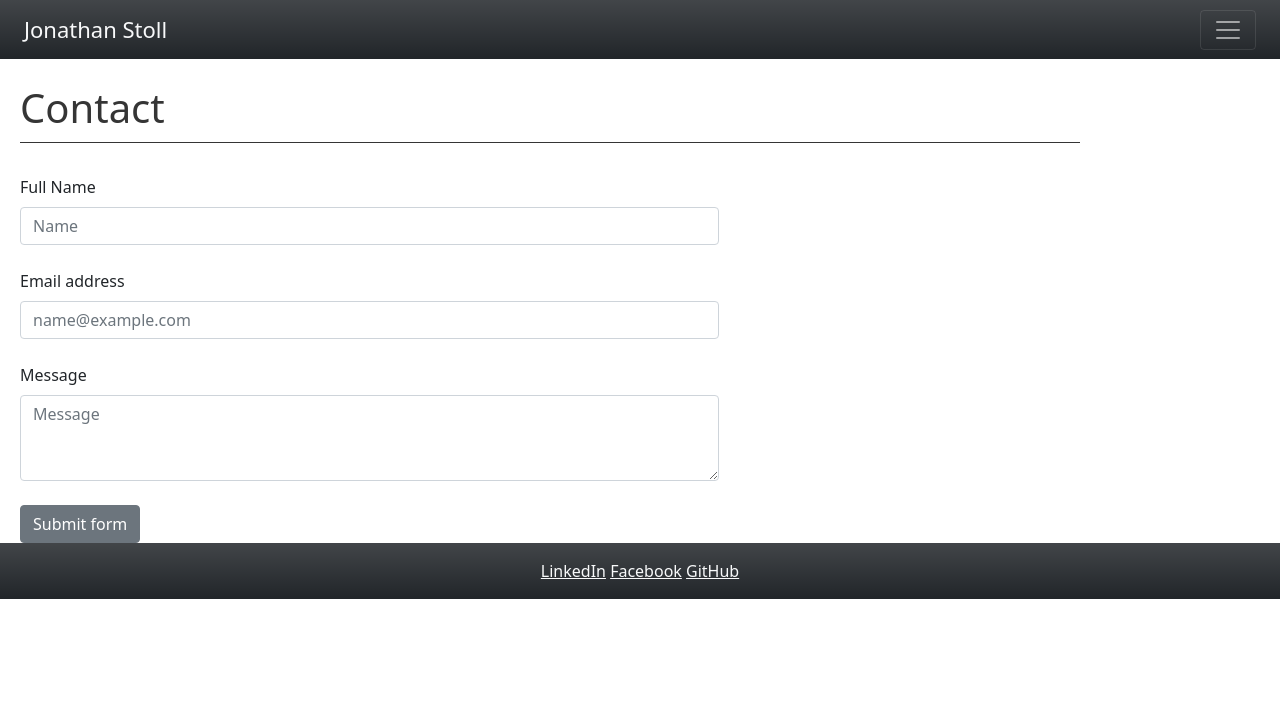
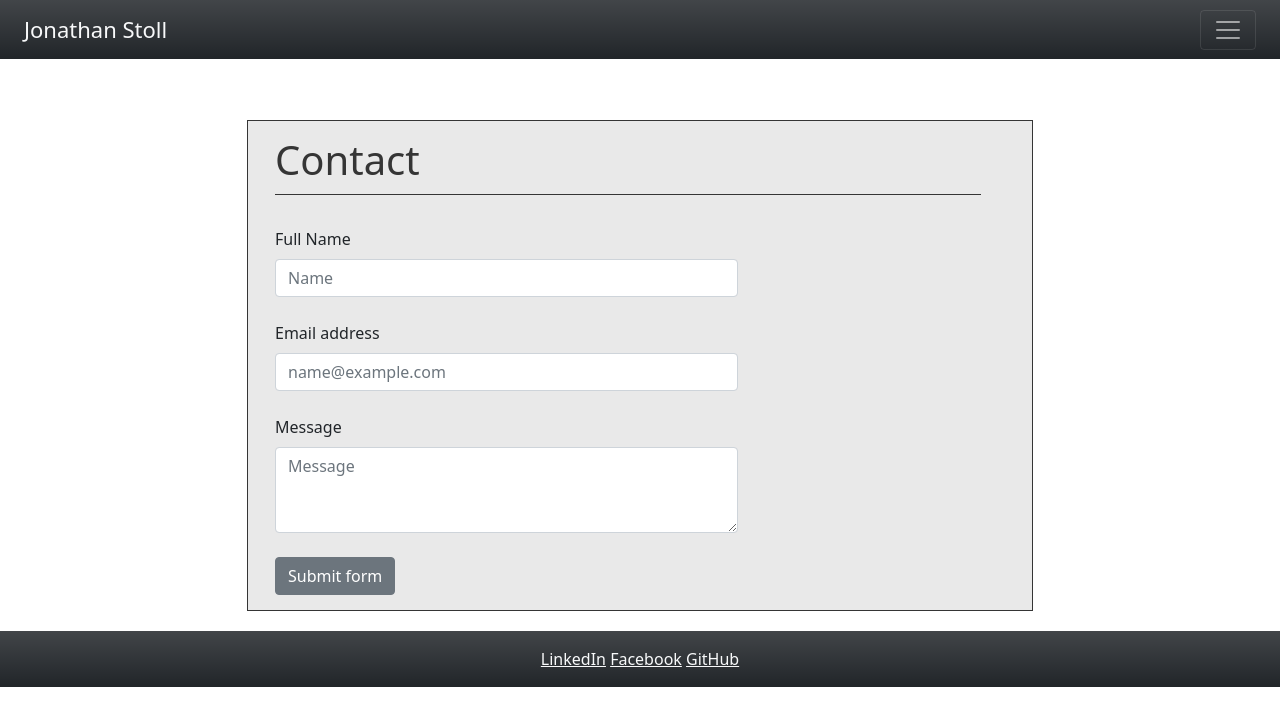
Before and after one commit to jonathanstoll0603/Jon-Stoll-Portfolio, a plain HTML site: page contact.html in a window 1280 px wide. Drawn offline with nearby package versions, Linux system fonts and the light colour scheme.

Commit message:
Added wrapper and documentation to each html file

```diff
--- a/contact.html
+++ b/contact.html
@@ -37,40 +37,48 @@
 
   </header>
 
+  <!-- Main Section -->
   <main>
-        <form class="row g-3 needs-validation container container-fluid">
-            <div class="row row-cols-1">
+        <!-- Form Container -->
+        <form class="wrapper row g-3 needs-validation container container-fluid">
+            <!-- Row 1 Contact Header -->
+            <section class="row row-cols-1">
                 <div class="col mb-4">
                     <h1>Contact</h1>
                 </div>
-            </div>
-            <div class="row row-cols-1">
+            </section>
+            <!-- Row 2 Full Name Section -->
+            <section class="row row-cols-1">
                 <div class="col-md-8 mb-4">
                     <label for="validationDefault01" class="form-label">Full Name</label>
                     <input type="text" class="form-control" id="validationDefault01" placeholder="Name" required>
                 </div>
-            </div>
-            <div class="row row-cols-1">
+            </section>
+            <!-- Row 3 Email Address Section -->
+            <section class="row row-cols-1">
                 <div class="col-md-8 mb-4">
                     <label for="validationDefaultEmailAddress" class="form-label">Email address</label>
                     <input type="email" class="form-control" id="validationDefaultEmailAddress" placeholder="name@example.com" required>
                 </div>
-            </div>
-            <div class="row row-cols-1">
+            </section>
+            <!-- Row 4 Message Section -->
+            <section class="row row-cols-1">
                 <div class="col-md-8 mb-4">
                     <label for="validationDefault02" class="form-label">Message</label>
                     <textarea class="form-control" id="validationDefault02" rows="3" placeholder="Message" required></textarea>
                 </div>
-            </div>
-            <div class="row row-cols-1">
+            </section>
+            <!-- Row 5 Submit Button -->
+            <section class="row row-cols-1">
                 <div class="col-md-8">
                     <button class="btn btn-secondary" type="submit">Submit form</button>
                 </div>
-            </div>
+            </section>
         </form>
 
   </main>
 
+  <!-- Footer Section -->
   <footer class="bg-light text-center text-lg-start">
     <div class="text-center p-3 bg-dark bg-gradient">
         <span><a class="text-light" href="https://www.linkedin.com/in/jonathan-stoll-092351133/">LinkedIn</a></span>
```
Also changed, not shown: index.html (+2 -2 lines), portfolio.html (+20 -13 lines).
